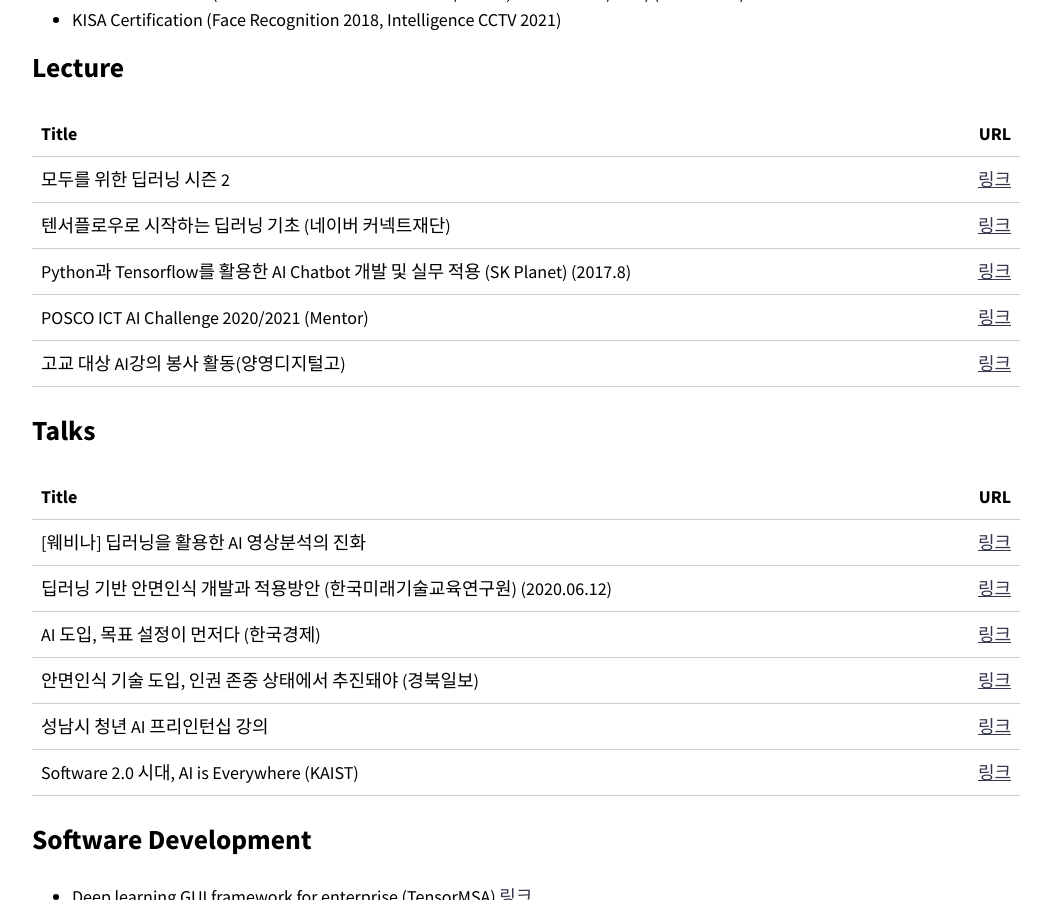
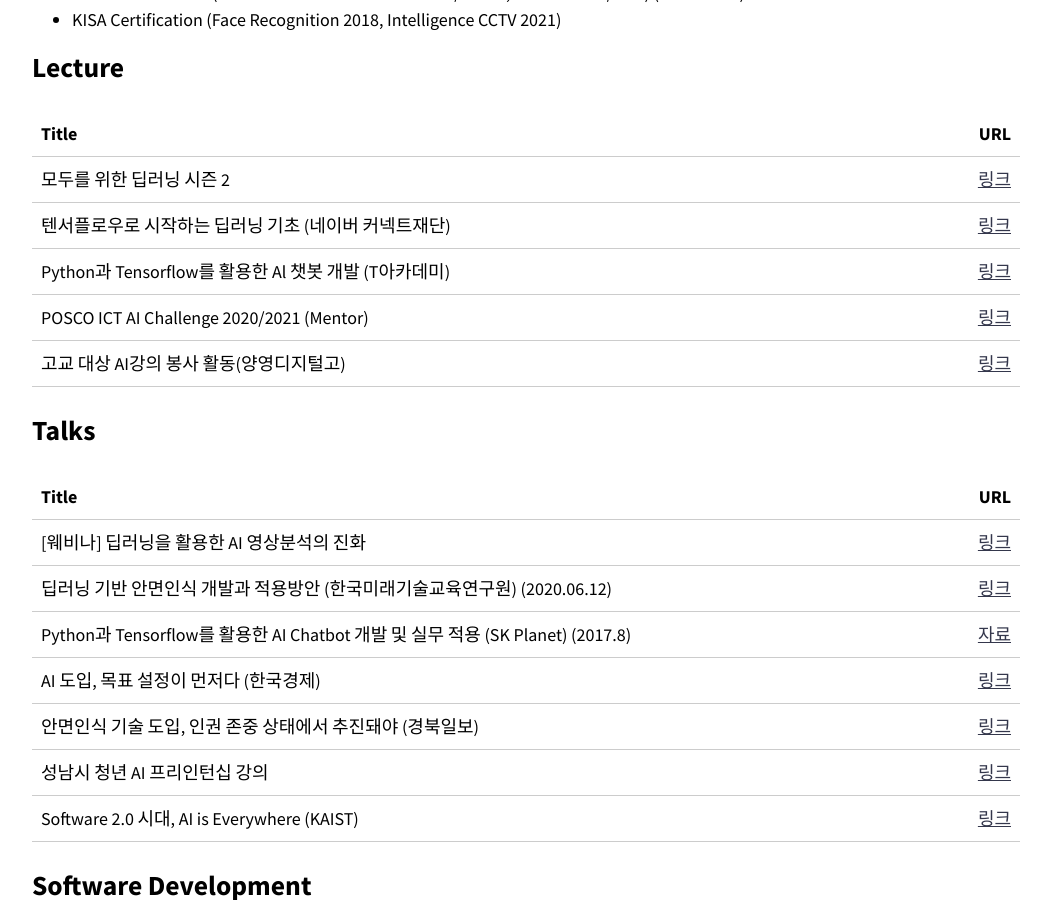
Before and after one commit to healess/healess.github.io, a Jekyll site: the page built from index.md, in a window 1280 px wide and 900 px high, scrolled down 909 px. Shown: the whole window, without its empty margins (114-1165 px from the left). Built offline with Jekyll 4.4.1, drawn with Linux system fonts in a browser that asks for light colours; nearby versions of some CDN libraries.

Commit message:
add Tacamemy

```diff
--- a/index.md
+++ b/index.md
@@ -35,7 +35,7 @@ entries_layout: grid
 | :------------ | ------------: |
 | 모두를 위한 딥러닝 시즌 2 | [링크](https://deeplearningzerotoall.github.io/season2/) |
 | 텐서플로우로 시작하는 딥러닝 기초 (네이버 커넥트재단) | [링크](https://www.boostcourse.org/ai212) |
-| Python과 Tensorflow를 활용한 AI Chatbot 개발 및 실무 적용 (SK Planet) (2017.8) | [링크](https://www.slideshare.net/healess/python-tensorflow-ai-chatbot) |
+|Python과 Tensorflow를 활용한 Al 챗봇 개발 (T아카데미)|[링크](https://tacademy.skplanet.com/live/player/onlineLectureDetail.action?seq=120/) |
 | POSCO ICT AI Challenge 2020/2021 (Mentor)|[링크](https://aichallenge.poscoict.com/) |
 |고교 대상 AI강의 봉사 활동(양영디지털고) |[링크](https://smartfuture-poscoict.co.kr/505)|
 
@@ -45,6 +45,7 @@ entries_layout: grid
 | :------------ | ------------: |
 | [웨비나] 딥러닝을 활용한 AI 영상분석의 진화 | [링크](https://youtu.be/oe937gzXn44) |
 | 딥러닝 기반 안면인식 개발과 적용방안 (한국미래기술교육연구원) (2020.06.12) | [링크](http://www.newsway.co.kr/news/view?tp=1&ud=2020051909563803563) |
+| Python과 Tensorflow를 활용한 AI Chatbot 개발 및 실무 적용 (SK Planet) (2017.8) | [자료](https://www.slideshare.net/healess/python-tensorflow-ai-chatbot) |
 | AI 도입, 목표 설정이 먼저다 (한국경제) | [링크](https://www.hankyung.com/opinion/article/2019112491371) |
 | 안면인식 기술 도입, 인권 존중 상태에서 추진돼야 (경북일보) | [링크](https://www.kyongbuk.co.kr/news/articleView.html?idxno=2021629) |
 |성남시 청년 AI 프리인턴십 강의 |[링크](http://www.m-i.kr/news/articleView.html?idxno=824891)
```
